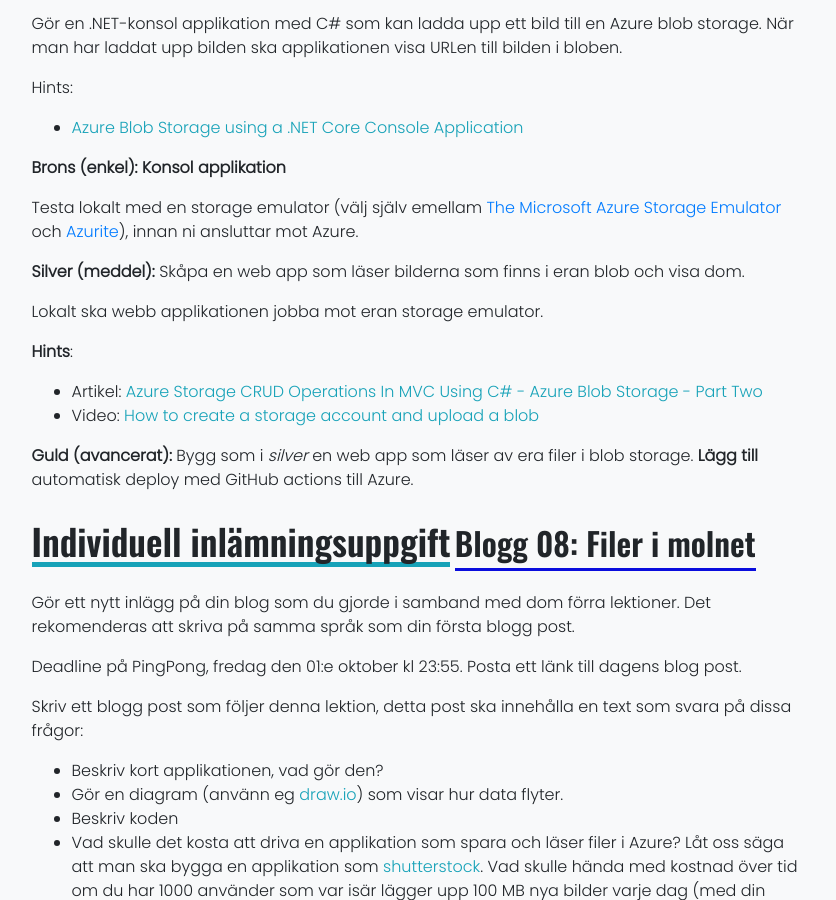
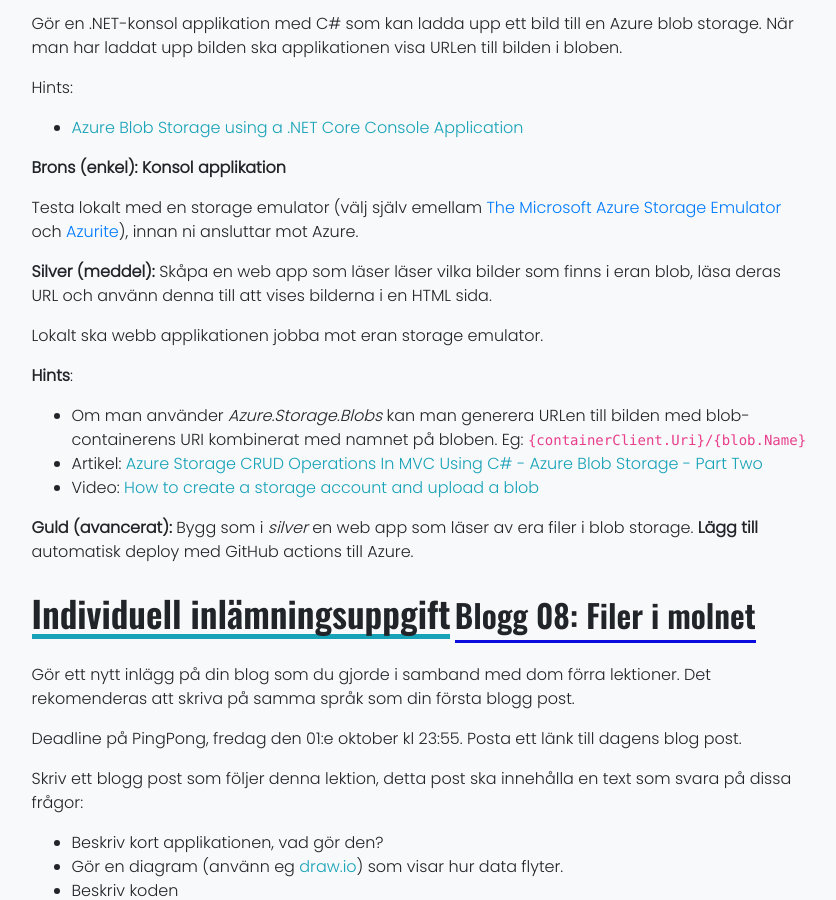
Before and after one commit to PGBSNH20/PGBSNH20-molnapplikationer, a Jekyll site: the page built from lectures/08-files.md, in a window 1280 px wide and 900 px high, scrolled down 2162 px. Shown: the whole window, without its empty margins (220-1056 px from the left). Built offline with Jekyll 4.4.1, drawn with Linux system fonts in a browser that asks for light colours; nearby versions of some CDN libraries.

Commit message:
Information on blob URL

```diff
--- a/lectures/08-files.md
+++ b/lectures/08-files.md
@@ -47,12 +47,12 @@ Hints:
 Testa lokalt med en storage emulator (välj själv emellam [The Microsoft Azure Storage Emulator](https://docs.microsoft.com/en-us/azure/storage/common/storage-use-emulator?toc=/azure/storage/blobs/toc.json) och [Azurite](https://docs.microsoft.com/en-us/azure/storage/common/storage-use-azurite?toc=/azure/storage/blobs/toc.json)), innan ni ansluttar mot Azure.
 
 **Silver (meddel):**
-Skåpa en web app som läser bilderna som finns i eran blob och visa dom.
+Skåpa en web app som läser läser vilka bilder som finns i eran blob, läsa deras URL  och använn denna till att vises bilderna i en HTML sida.
 
 Lokalt ska webb applikationen jobba mot eran storage emulator.
 
 **Hints**:
-
+* Om man använder *Azure.Storage.Blobs* kan man generera URLen till bilden med blob-containerens URI kombinerat med namnet på bloben. Eg: `{containerClient.Uri}/{blob.Name}`
 * Artikel: [Azure Storage CRUD Operations In MVC Using C# - Azure Blob Storage - Part Two](https://www.c-sharpcorner.com/article/azure-storage-crud-operations-in-mvc-using-c-sharp-part-two/)
 * Video: [How to create a storage account and upload a blob](https://www.youtube.com/watch?v=UJG6viKU_A8)
 
```
